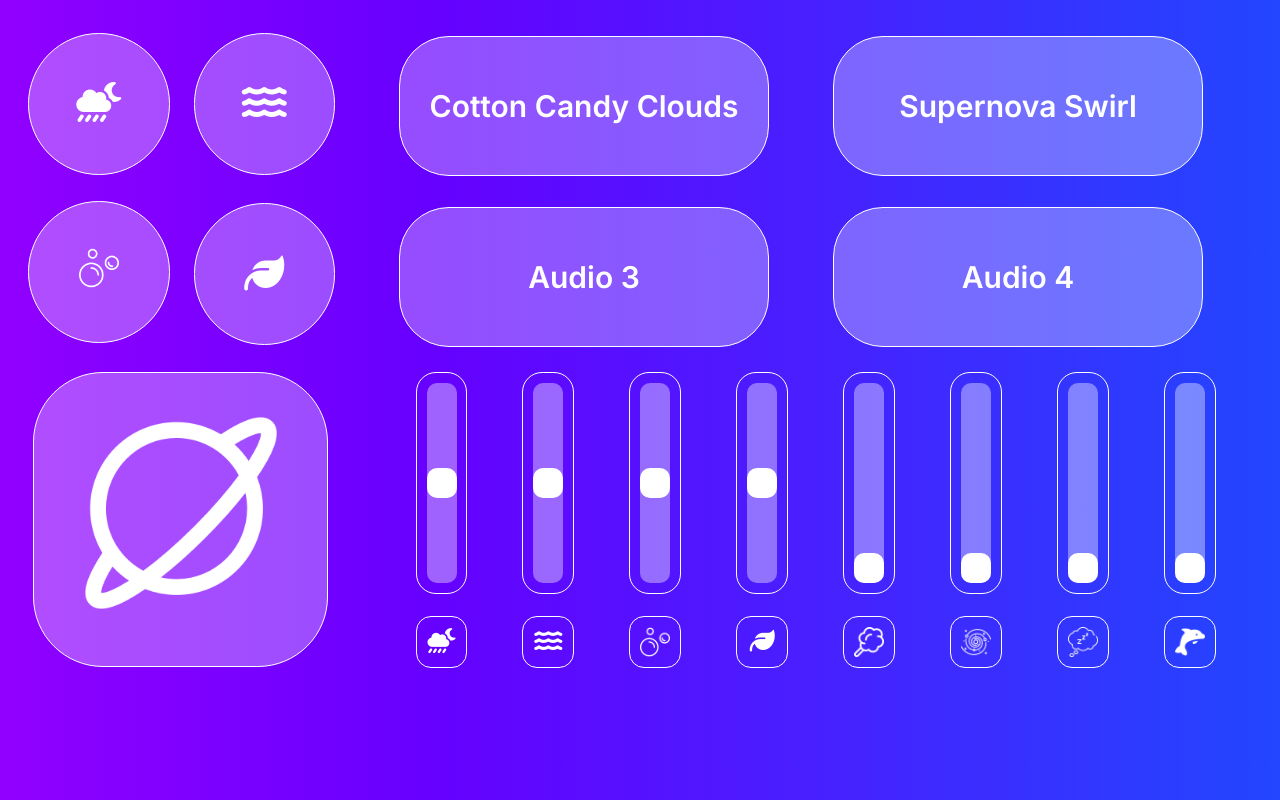
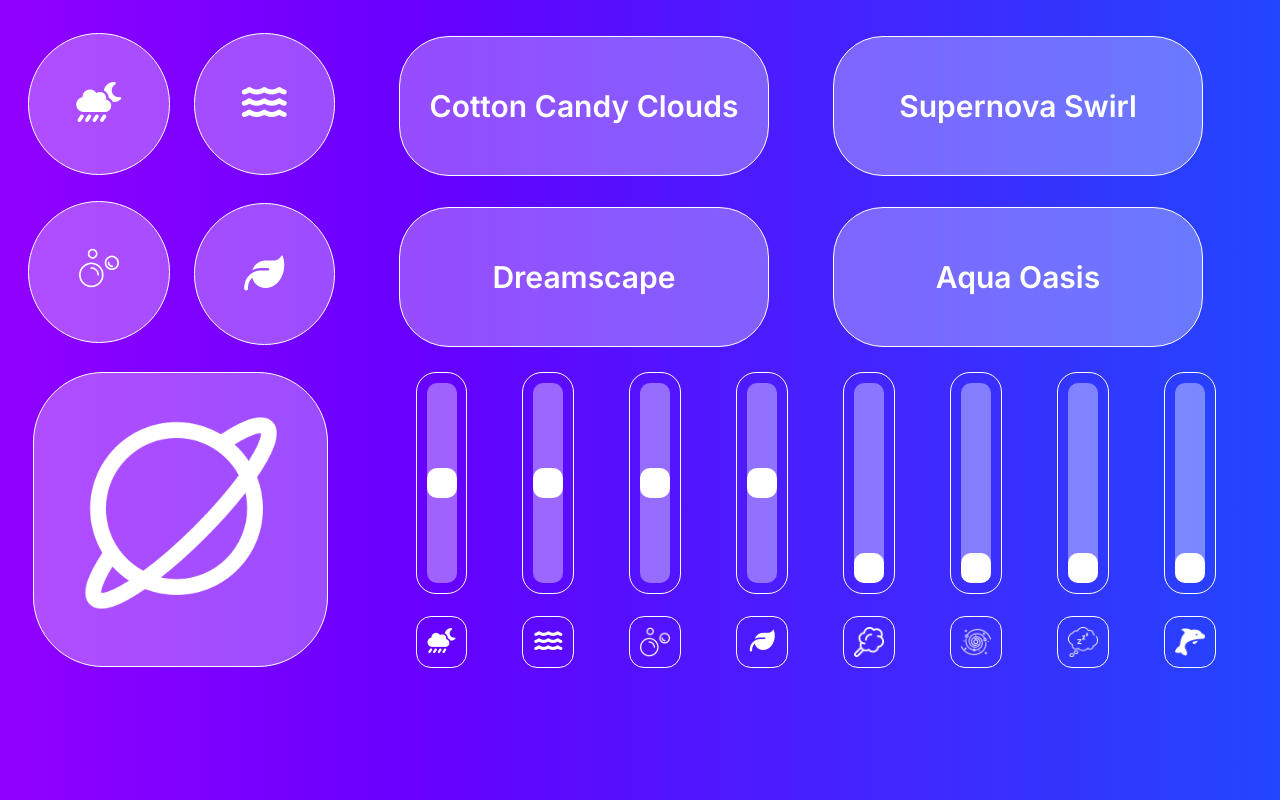
Before and after one commit to alivabernali/MoonTunes, a plain HTML site: page moontunes.html in a window 1280 px wide. Drawn offline with Linux system fonts and the light colour scheme.

Commit message:
Update moontunes.html

```diff
--- a/moontunes.html
+++ b/moontunes.html
@@ -38,8 +38,8 @@
             <img src="bubbles.png" style="width:40px; height:40px; color:white;"/>
         </button>
         <button class="circle-button" onclick="playForest()"><i class="fa-solid fa-leaf"></i></button>
-        <button class="button">Audio 3</button>
-        <button class="button-2">Audio 4</button>
+        <button class="button">Dreamscape</button>
+        <button class="button-2">Aqua Oasis</button>
 </div>
 
 
```
